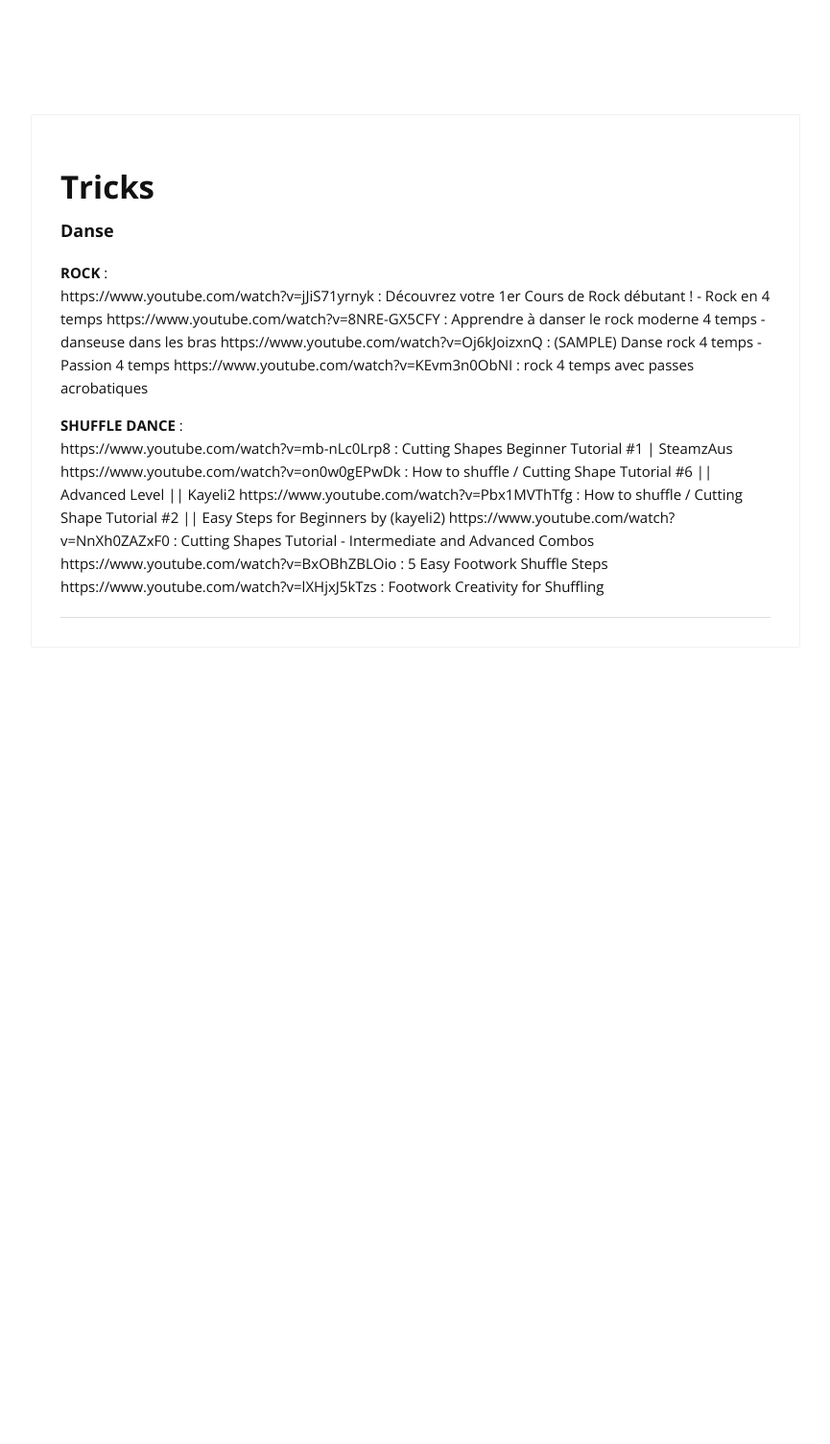
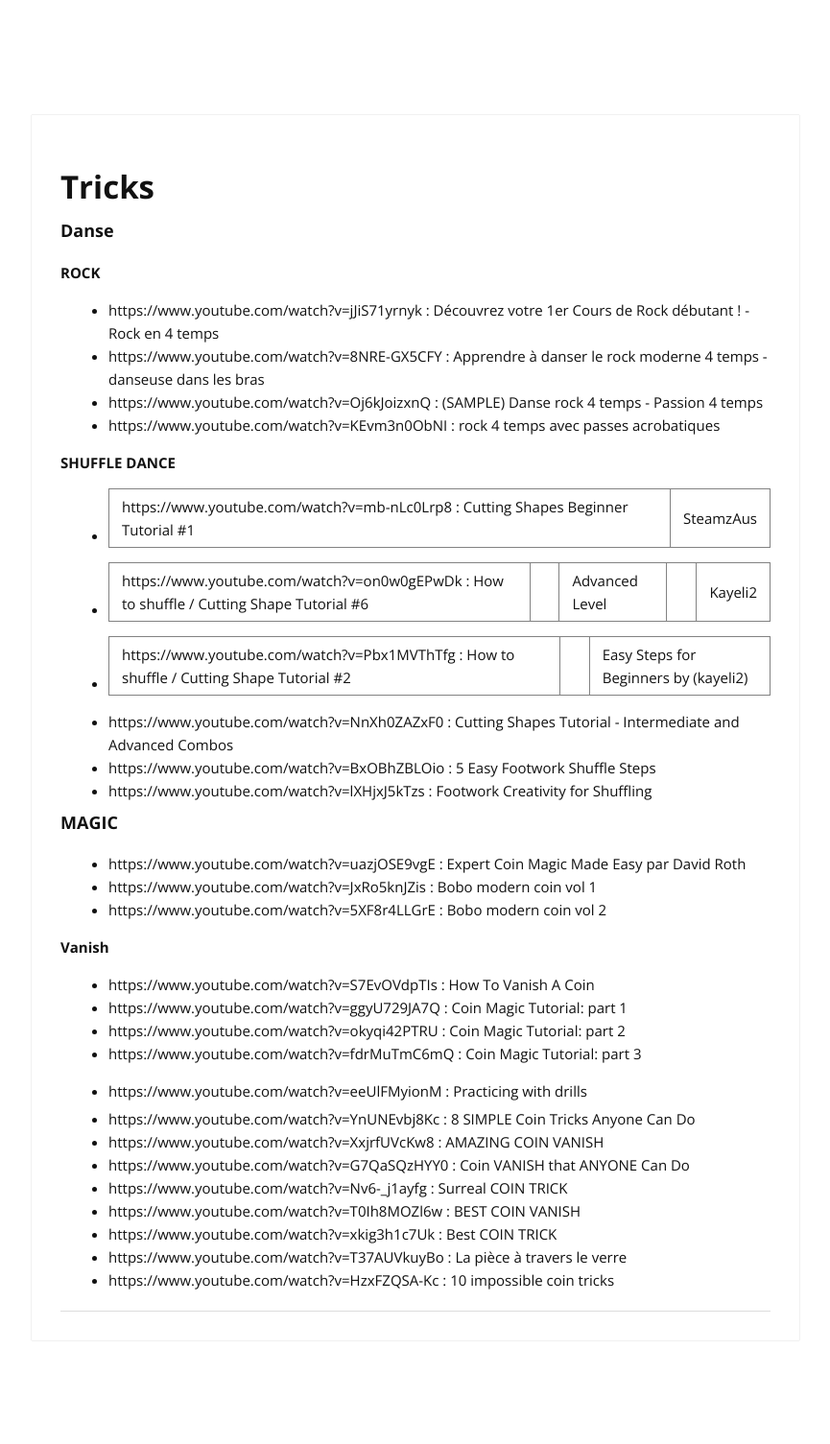
Before and after one commit to cylmat/cylmat.github.io, a Jekyll site: the page built from _pages/tricks.md, in a window 1280 px wide. Shown: the whole page at 96% size, without its empty margins (207-1072 px from the left). Built offline with Jekyll 4.4.1, drawn with Linux system fonts in a browser that asks for light colours; nearby versions of some CDN libraries; before the commit the page ends 900 px from its top, so only the background shows below that.

Commit message:
Update tricks.md

```diff
--- a/_pages/tricks.md
+++ b/_pages/tricks.md
@@ -6,16 +6,38 @@ permalink: /tricks/
 
 ### Danse
 
-**ROCK** :
-https://www.youtube.com/watch?v=jJiS71yrnyk : Découvrez votre 1er Cours de Rock débutant ! - Rock en 4 temps
-https://www.youtube.com/watch?v=8NRE-GX5CFY : Apprendre à danser le rock moderne 4 temps - danseuse dans les bras
-https://www.youtube.com/watch?v=Oj6kJoizxnQ : (SAMPLE) Danse rock 4 temps - Passion 4 temps
-https://www.youtube.com/watch?v=KEvm3n0ObNI : rock 4 temps avec passes acrobatiques
+**ROCK**
+- https://www.youtube.com/watch?v=jJiS71yrnyk : Découvrez votre 1er Cours de Rock débutant ! - Rock en 4 temps
+- https://www.youtube.com/watch?v=8NRE-GX5CFY : Apprendre à danser le rock moderne 4 temps - danseuse dans les bras
+- https://www.youtube.com/watch?v=Oj6kJoizxnQ : (SAMPLE) Danse rock 4 temps - Passion 4 temps
+- https://www.youtube.com/watch?v=KEvm3n0ObNI : rock 4 temps avec passes acrobatiques
 
-**SHUFFLE DANCE** :
-https://www.youtube.com/watch?v=mb-nLc0Lrp8 : Cutting Shapes Beginner Tutorial #1 | SteamzAus
-https://www.youtube.com/watch?v=on0w0gEPwDk : How to shuffle / Cutting Shape Tutorial #6 || Advanced Level || Kayeli2
-https://www.youtube.com/watch?v=Pbx1MVThTfg : How to shuffle / Cutting Shape Tutorial #2 || Easy Steps for Beginners by (kayeli2)
-https://www.youtube.com/watch?v=NnXh0ZAZxF0 : Cutting Shapes Tutorial - Intermediate and Advanced Combos
-https://www.youtube.com/watch?v=BxOBhZBLOio : 5 Easy Footwork Shuffle Steps
-https://www.youtube.com/watch?v=lXHjxJ5kTzs : Footwork Creativity for Shuffling
+**SHUFFLE DANCE**
+- https://www.youtube.com/watch?v=mb-nLc0Lrp8 : Cutting Shapes Beginner Tutorial #1 | SteamzAus
+- https://www.youtube.com/watch?v=on0w0gEPwDk : How to shuffle / Cutting Shape Tutorial #6 || Advanced Level || Kayeli2
+- https://www.youtube.com/watch?v=Pbx1MVThTfg : How to shuffle / Cutting Shape Tutorial #2 || Easy Steps for Beginners by (kayeli2)
+- https://www.youtube.com/watch?v=NnXh0ZAZxF0 : Cutting Shapes Tutorial - Intermediate and Advanced Combos
+- https://www.youtube.com/watch?v=BxOBhZBLOio : 5 Easy Footwork Shuffle Steps
+- https://www.youtube.com/watch?v=lXHjxJ5kTzs : Footwork Creativity for Shuffling
+
+### MAGIC
+
+- https://www.youtube.com/watch?v=uazjOSE9vgE : Expert Coin Magic Made Easy par David Roth
+- https://www.youtube.com/watch?v=JxRo5knJZis : Bobo modern coin vol 1
+- https://www.youtube.com/watch?v=5XF8r4LLGrE : Bobo modern coin vol 2
+
+**Vanish**
+- https://www.youtube.com/watch?v=S7EvOVdpTIs : How To Vanish A Coin
+- https://www.youtube.com/watch?v=ggyU729JA7Q : Coin Magic Tutorial: part 1
+- https://www.youtube.com/watch?v=okyqi42PTRU : Coin Magic Tutorial: part 2
+- https://www.youtube.com/watch?v=fdrMuTmC6mQ : Coin Magic Tutorial: part 3
+- https://www.youtube.com/watch?v=eeUlFMyionM : Practicing with drills
+
+- https://www.youtube.com/watch?v=YnUNEvbj8Kc : 8 SIMPLE Coin Tricks Anyone Can Do
+- https://www.youtube.com/watch?v=XxjrfUVcKw8 : AMAZING COIN VANISH
+- https://www.youtube.com/watch?v=G7QaSQzHYY0 : Coin VANISH that ANYONE Can Do
+- https://www.youtube.com/watch?v=Nv6-_j1ayfg : Surreal COIN TRICK
+- https://www.youtube.com/watch?v=T0Ih8MOZl6w : BEST COIN VANISH
+- https://www.youtube.com/watch?v=xkig3h1c7Uk : Best COIN TRICK
+- https://www.youtube.com/watch?v=T37AUVkuyBo : La pièce à travers le verre
+- https://www.youtube.com/watch?v=HzxFZQSA-Kc : 10 impossible coin tricks
```
